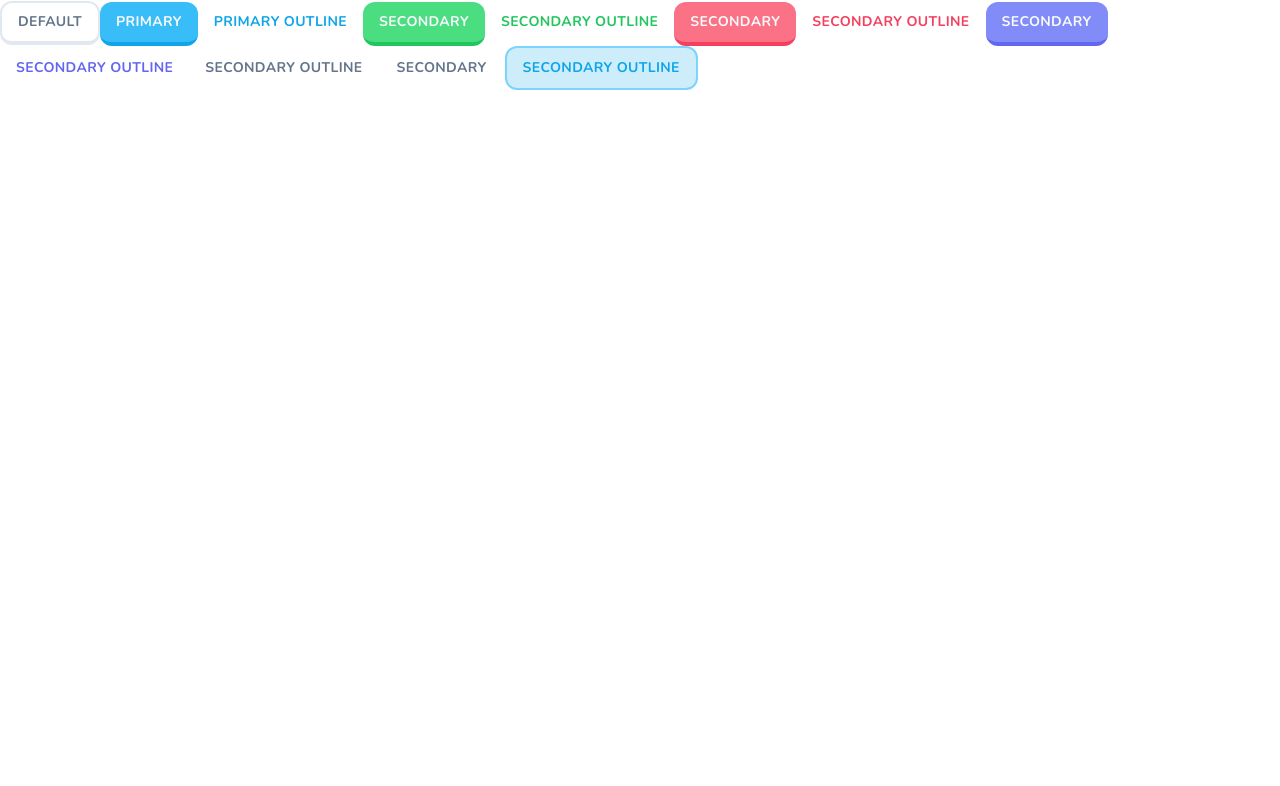
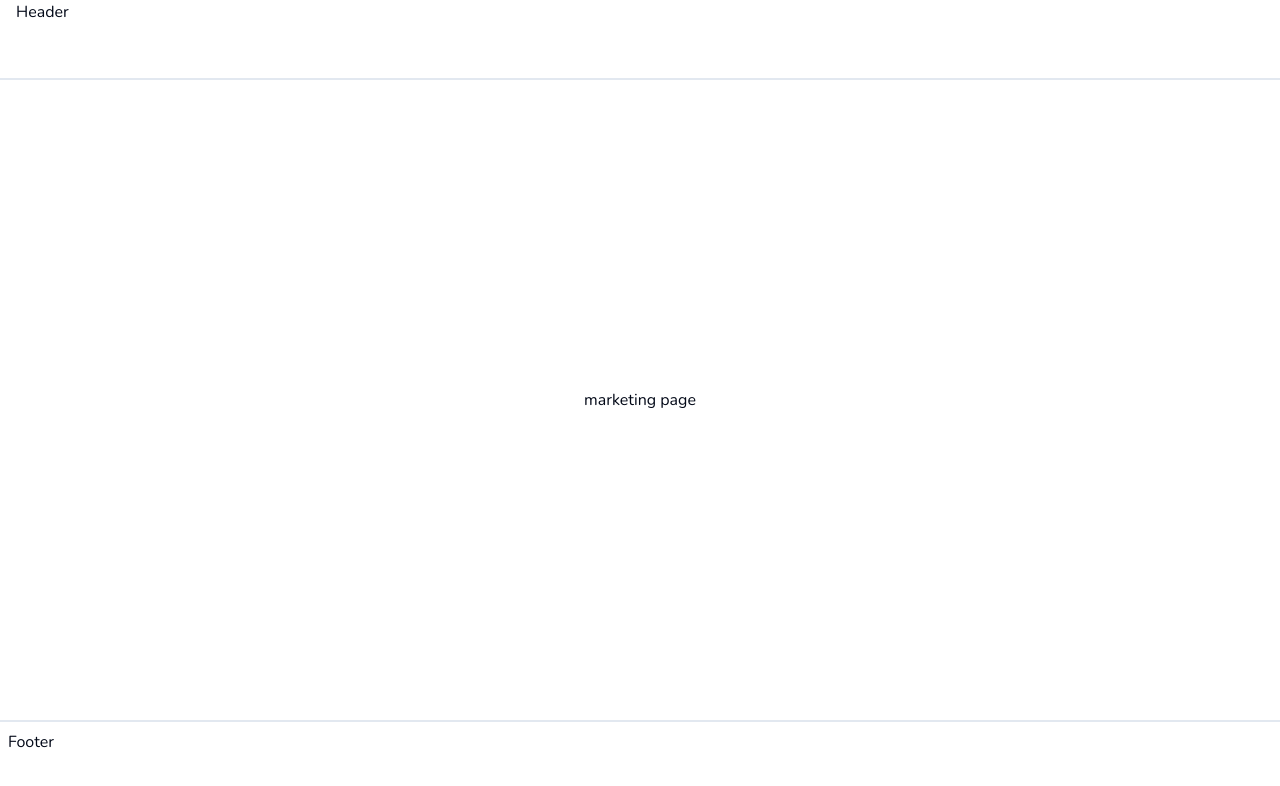
Before and after one commit to prathibha97/Lingo, a Next.js app: page / in a window 1280 px wide. Shown: the top 786 px of the page. Built offline with nearby package versions, Linux system fonts and the light colour scheme.

Commit message:
add marketing page initial skeleton

```diff
--- /dev/null
+++ b/app/(marketing)/footer.tsx
@@ -0,0 +1,7 @@
+export const Footer = () => {
+  return (
+    <footer className='hidden lg:block h-20 w-full border-t-2 border-slate-200 p-2'>
+      Footer
+    </footer>
+  );
+};
--- /dev/null
+++ b/app/(marketing)/header.tsx
@@ -0,0 +1,7 @@
+export const Header = ()=>{
+  return(
+    <header className="h-20 w-full border-b-2 border-slate-200 px-4">
+      Header
+    </header>
+  )
+}
--- /dev/null
+++ b/app/(marketing)/layout.tsx
@@ -0,0 +1,18 @@
+import { Footer } from './footer';
+import { Header } from './header';
+
+export default async function marketingLayout({
+  children,
+}: Readonly<{
+  children: React.ReactNode;
+}>) {
+  return (
+    <div className='min-h-screen flex flex-col'>
+      <Header />
+      <main className='flex-1 flex flex-col items-center justify-center'>
+        {children}
+      </main>
+      <Footer />
+    </div>
+  );
+}
--- /dev/null
+++ b/app/(marketing)/page.tsx
@@ -0,0 +1,9 @@
+import { Button } from '@/components/ui/button';
+
+export default function Home() {
+  return (
+    <div>
+      marketing page
+    </div>
+  );
+}
--- a/app/page.tsx
+++ /dev/null
@@ -1,20 +0,0 @@
-import { Button } from '@/components/ui/button';
-
-export default function Home() {
-  return (
-    <div>
-      <Button>DEFAULT</Button>
-      <Button variant='primary'>PRIMARY</Button>
-      <Button variant='primaryOutline'>PRIMARY OUTLINE</Button>
-      <Button variant='secondary'>SECONDARY</Button>
-      <Button variant='secondaryOutline'>SECONDARY OUTLINE</Button>
-      <Button variant='danger'>SECONDARY</Button>
-      <Button variant='dangerOutline'>SECONDARY OUTLINE</Button>
-      <Button variant='super'>SECONDARY</Button>
-      <Button variant='superOutline'>SECONDARY OUTLINE</Button>
-      <Button variant='ghost'>SECONDARY OUTLINE</Button>
-      <Button variant='sidebar'>SECONDARY</Button>
-      <Button variant='sidebarOutline'>SECONDARY OUTLINE</Button>
-    </div>
-  );
-}
```
